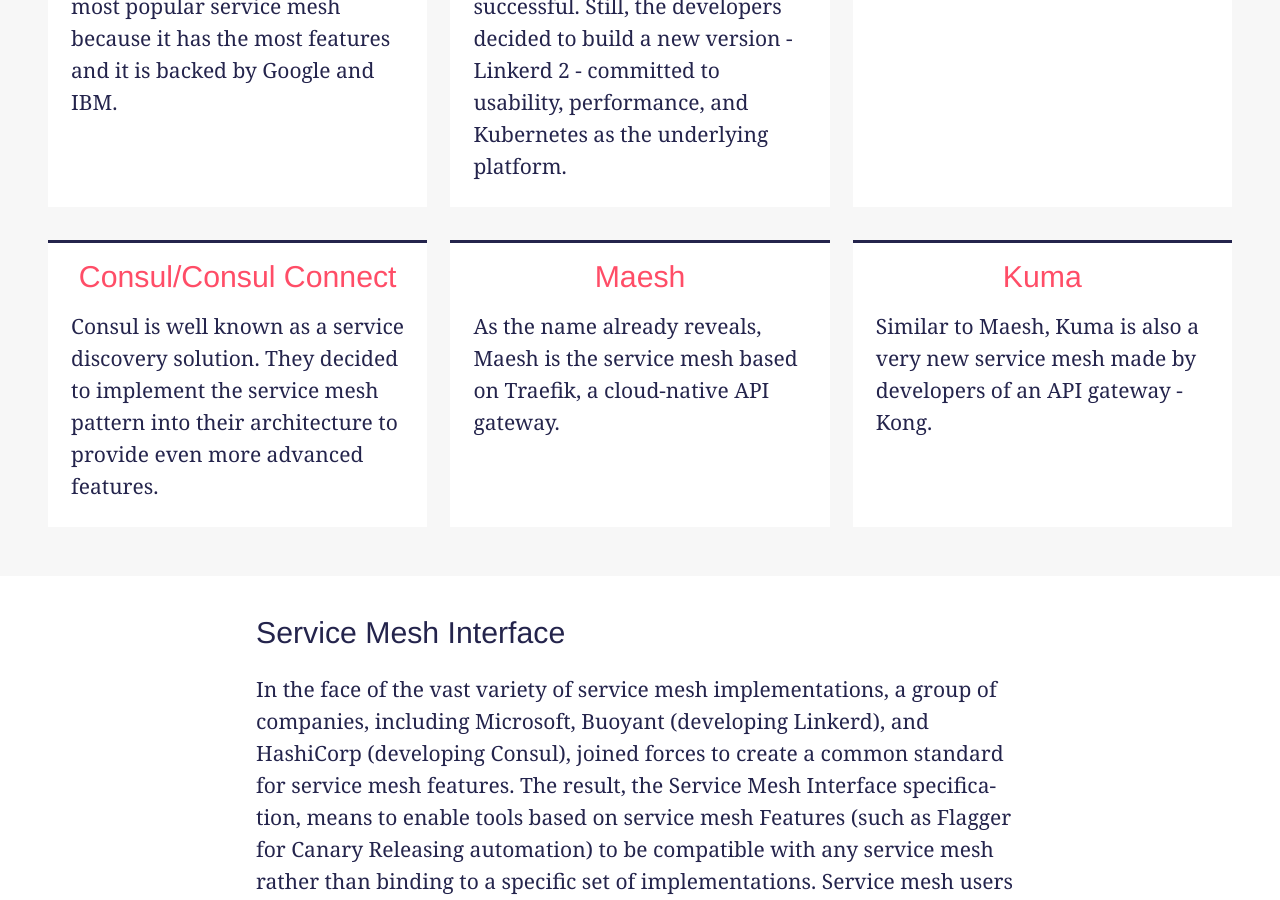
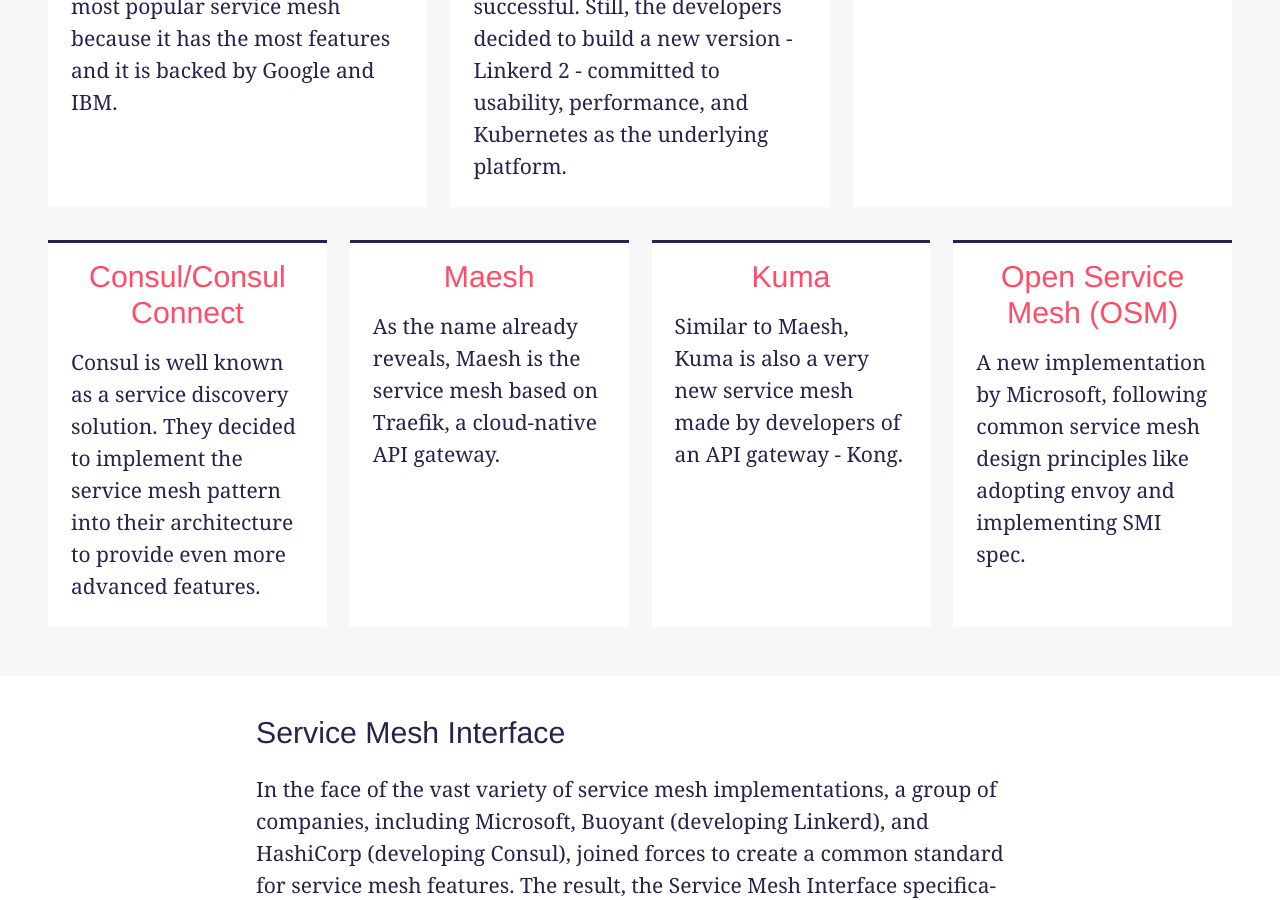
Before and after one commit to servicemesh-es/servicemesh.es, a Jekyll site: the page built from index.md, in a window 1280 px wide and 900 px high, scrolled down 2298 px. Built offline with Jekyll 4.4.1, drawn with Linux system fonts in a browser that asks for light colours; some web fonts are replaced; some of the changed text lies outside the part shown.

Commit message:
adding Open Service Mesh (OSM)

```diff
--- a/_includes/comparison.html
+++ b/_includes/comparison.html
@@ -10,6 +10,7 @@
         <th class="table-head scope="col">Consul Connect</th>
         <th class="table-head scope="col">Maesh</th>
         <th class="table-head scope="col">Kuma</th>
+        <th class="table-head scope="col">Open Service Mesh (OSM)</th>
       </tr>
     </thead>
     <tbody>
@@ -39,6 +42,7 @@
         <td>HashiCorp</td>
         <td>Containous</td>
         <td>Kong</td>
+        <td>Microsoft</td>
       </tr>
       <tr>
         <th scope="row">Service Proxy</th>
@@ -47,6 +51,7 @@
         <td><a href="https://www.envoyproxy.io" target="_blank">Envoy</a></td>
         <td>defaults to <a href="https://www.envoyproxy.io" target="_blank">Envoy</a>, exchangeable</td>
         <td><a href="https://traefik.io" target="_blank">Traefik</a></td>
+        <td><a href="https://www.envoyproxy.io" target="_blank">Envoy</a></td>
         <td><a href="https://www.envoyproxy.io" target="_blank">Envoy</a></td>
       </tr>
       <tr>
@@ -66,6 +72,7 @@
           <td>see <a href="https://github.com/hashicorp/consul/blob/master/.github/CONTRIBUTING.md" target="_blank">Contributing to Consul</a></td>
           <td>see <a href="https://github.com/containous/maesh/blob/master/CONTRIBUTING.md" target="_blank">Contributing notice</a></td>
           <td>see <a href="https://github.com/Kong/kuma/blob/master/CONTRIBUTING.md" target="_blank">Contributing notice</a>, <a href="https://github.com/Kong/kuma/blob/01b55190c928ec3b76fca58a86cd9a0c0ae80de7/GOVERNANCE.md" target="_blank">Governance</a>, and <a href="https://github.com/cncf/foundation/blob/master/charter.md" target="_blank" >CNCF Charter</a></td>
+          <td>see <a href="https://cla.opensource.microsoft.com/openservicemesh/osm" target="_blank">Microsoft OpenSource</a></td>
         </tr>
       <tr>
           <th scope="row">Tutorial</th>
@@ -75,6 +82,7 @@
           <td><a href="https://learn.hashicorp.com/consul/getting-started/connect" target="_blank">HashiCorp Learn platform</a></td>
           <td><a href="https://docs.mae.sh/examples/" target="_blank">Maesh Example</a></td>
           <td><a href="https://kuma.io/docs/latest/installation/kubernetes/" target="_blank">Install Kuma on Kubernetes</a></td>
+          <td><a href="https://github.com/openservicemesh/osm#getting-started" target="_blank">Install OSM on Kubernetes</a></td>
         </tr>
         <tr>
           <th scope="row">Automatic Sidecar Injection</th>
@@ -84,11 +92,13 @@
           <td>yes</td>
           <td>yes (per Node)</td>
           <td>yes</td>
+          <td>yes</td>
         </tr>
         <tr>
             <th scope="row">Used in production</th>
             <td><a href="https://istio.io/about/community/customers/" target="_blank">yes</a></td>
             <td><a href="https://github.com/linkerd/linkerd2/blob/master/ADOPTERS.md" target="_blank">yes</a></td>
+            <td></td>
             <td></td>
             <td></td>
             <td></td>
@@ -102,6 +112,7 @@
             <td>Consul Connect can be used in any Consul environment and therefore does not require a scheduler. The proxy can be changed and extended.</td>
             <td>Maesh focuses on a selection of features to achieve good usability and performance.</td>
             <td>Kuma supports both Kubernetes and plain VMs and allows you to customize the Envoy Proxy.</td>
+            <td></td>
           </tr>
           <tr>
             <th scope="row">Drawbacks</th>
@@ -111,6 +122,7 @@
             <td>Consul Connect can only be used in combination with Consul.</td>
             <td>Maesh currently does not support transparent TLS encryption.</td>
             <td>Kuma is still in an early state. That might be a risk for production.</td>
+            <td></td>
           </tr>
       </tbody>
     <thead style="background-color: white; color: #ff4d67">
@@ -177,6 +194,7 @@
         <td><a href="https://marketplace.digitalocean.com/apps/linkerd" target="_blank">DigitalOcean</a></td>
         <td><a href="https://aws.amazon.com/app-mesh/" target="_blank">AWS</a></td>
         <td><a href="https://www.hashicorp.com/products/consul/service-on-azure/" target="_blank">Microsoft Azure</a></td>
+        <td></td>
         <td></td>
         <td></td>
       </tr>
@@ -188,6 +206,7 @@
         <td><a href="https://www.consul.io/docs/connect/registration.html" target="_blank">yes</a></td>
         <td>no</td>
         <td></td>
+        <td></td>
       </tr>
       <tr>
         <th scope="row">Multi-Cluster Mesh<small class="form-text">Control and observe multiple clusters</small></th>
@@ -256,6 +280,7 @@
         <td>yes</td>
         <td>yes</td>
         <td>yes</td>
+        <td></td>
       </tr>
       <tr>
         <th scope="row"><a href="https://landing.google.com/sre/sre-book/chapters/monitoring-distributed-systems/#xref_monitoring_golden-signals" target="_blank">"Golden Signal”</a> Metrics Generation</th>
@@ -291,7 +319,8 @@
         <td></td>
         <td>depending on the proxy used</td>
         <td></td>
-        <td>no</td>
+        <td></td>
+        <td></td>
       </tr>
       <tr>
         <th scope="row">Dashboard</th>
@@ -319,6 +350,7 @@
         <td><a href="https://github.com/hashicorp/consul-demo-tracing" target="_blank">no</a></td>
         <td><a href="https://github.com/containous/maesh/pull/79" target="_blank">yes, Jaeger</a></td>
         <td><a href="https://kuma.io/docs/0.5.0/policies/traffic-trace/" target="_blank">yes, Jaeger</a></td>
+        <td></td>
       </tr>
     </tbody>
     <thead style="background-color: white; color: #ff4d67">
@@ -335,15 +367,17 @@
         <td>yes</td>
         <td>yes</td>
         <td>yes</td>
+        <td>yes</td>
       </tr>
       <tr>
         <th scope="row">Percentage-based Traffic Splits</th>
         <td><a href="https://istio.io/docs/tasks/traffic-management/traffic-shifting/#apply-weight-based-routing" target="_blank">yes</a></td>
-        <td>yes, through <a href="https://github.com/deislabs/smi-spec/blob/master/traffic-split.md" target="_blank">SMI</a></td>
+        <td>yes, through <a href="https://github.com/servicemeshinterface/smi-spec/blob/master/apis/traffic-split/v1alpha3/traffic-split.md" target="_blank">SMI</a></td>
         <td><a href="https://docs.aws.amazon.com/app-mesh/latest/APIReference/API_CreateRoute.html" target="_blank">yes</a></td>
         <td><a href="https://www.consul.io/docs/agent/config-entries/service-splitter.html" target="_blank">yes</a></td>
-        <td>yes, through <a href="https://github.com/deislabs/smi-spec/blob/master/traffic-split.md" target="_blank">SMI</a></td>
-        <td><a href="https://kuma.io/docs/latest/policies/traffic-route/" target="_blank">yes</a></td>
+        <td>yes, through <a href="https://github.com/servicemeshinterface/smi-spec/blob/master/apis/traffic-split/v1alpha3/traffic-split.md" target="_blank">SMI</a></td>
+        <td>yes</td>
+        <td>yes, through <a href="https://github.com/servicemeshinterface/smi-spec/blob/master/apis/traffic-split/v1alpha3/traffic-split.md" target="_blank">SMI</a></td>
       </tr>
       <tr>
         <th scope="row">Header- and Path-based Traffic Splits<small class="form-text">Routing rules based on request header and path</small></th>
@@ -353,6 +387,7 @@
         <td><a href="https://www.consul.io/docs/agent/config-entries/service-router.html" target="_blank">yes</a></td>
         <td>no</td>
         <td>no*</td>
+        <td>Header-based via <a href="https://github.com/servicemeshinterface/smi-spec/blob/master/apis/traffic-split/v1alpha3/traffic-split.md" target="_blank">SMI</a></td>
       </tr>
     </tbody>
     <thead style="background-color: white; color: #ff4d67">
--- a/_includes/implementations.html
+++ b/_includes/implementations.html
@@ -59,6 +59,14 @@
           </p>
         </a>
       </div>
+      <div class="list-teaser list-teaser__body">
+        <a href="https://openservicemesh.io/" target="_blank" class="link-block">
+          <h2 class="list-teaser__headline">Open Service Mesh (OSM)</h2>
+          <p class="list-teaser__text">
+            A new implementation by Microsoft, following common service mesh design principles like adopting envoy and implementing SMI spec.
+          </p>
+        </a>
+      </div>
     </div>
   </div>
 </div>
```
Also changed, not shown: other parts of _includes/comparison.html (+32 -6 lines).
